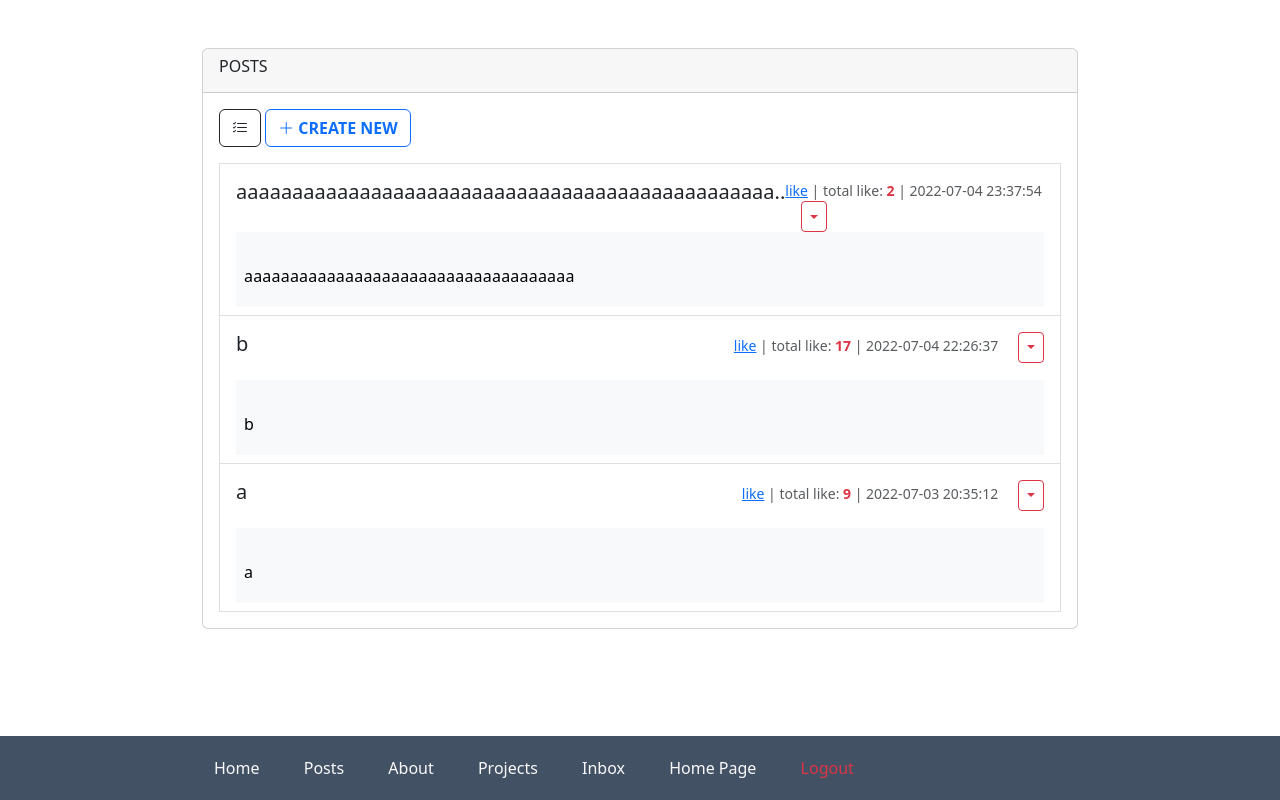
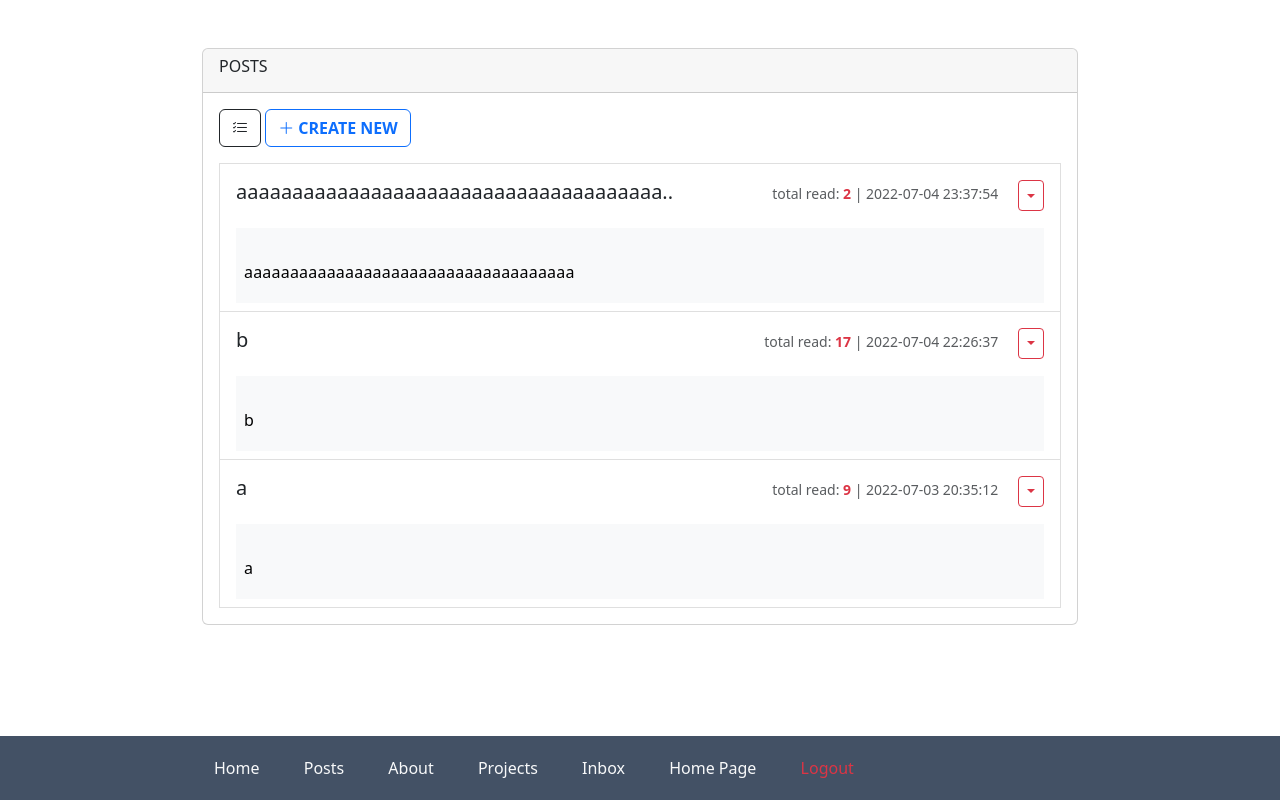
Before and after one commit to glpargun/personal-website, a Flask app: page /admin/posts in a window 1280 px wide. Run offline with Flask 2, Linux system fonts and the light colour scheme; a user stored in the database is signed in; data comes from the database, SQL or seed files in the repository; some libraries are stand-ins or nearby versions.

Commit message:
updates in admin posts page

```diff
--- a/website/templates/Admin/Posts.html
+++ b/website/templates/Admin/Posts.html
@@ -75,10 +75,10 @@
         <li class="list-group-item d-flex flex-column justify-content-between">
           <div class="d-flex w-100 justify-content-between mt-2 mb-0">
             <h5 class="mb-4 writing-heading">
-              {{ post.title|truncate(50, True, '..') }}
+              {{ post.title|truncate(40, True, '..') }}
             </h5>
             <small class="text-muted"
-              ><a href="/admin/like-post/{{post.id}}">like</a> | total like:
+              >total read:
               <span class="fw-bolder text-danger"> {{post.likes|length}} </span>
               | {{ post.date_created }}
               <div class="btn-group ms-3">
```
